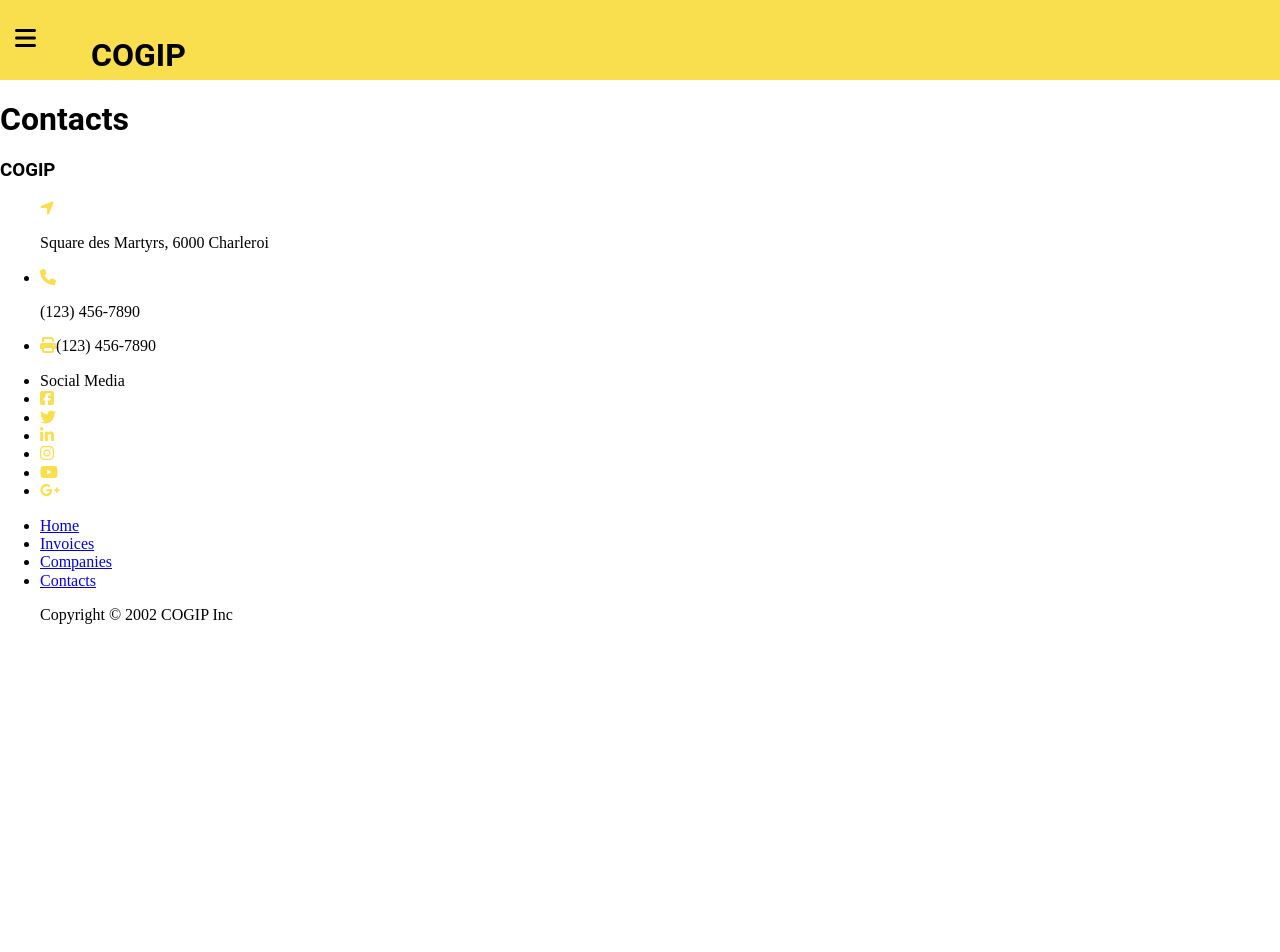
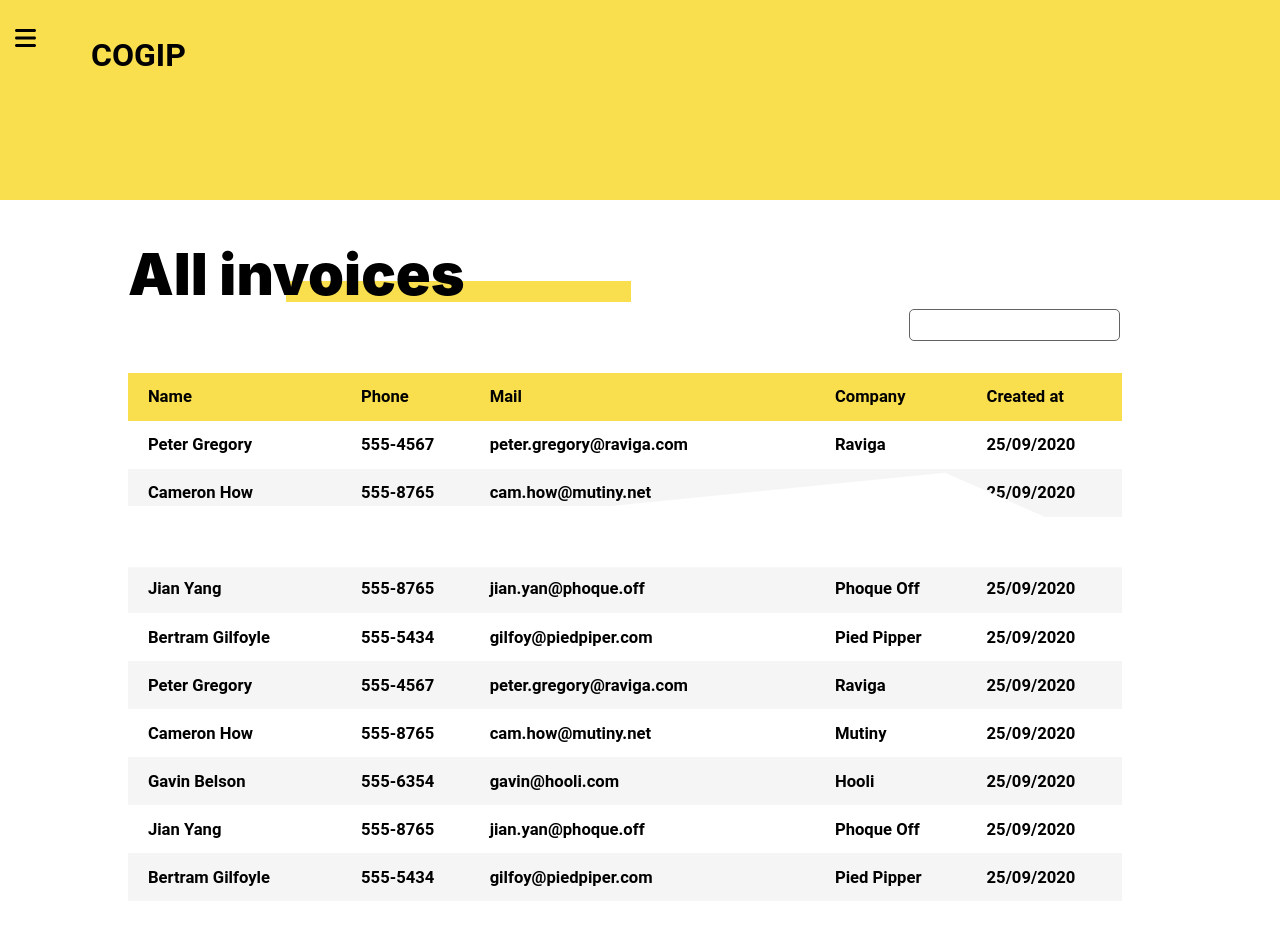
Before and after one commit to Robpiot/COGIP-GP3, a React (Vite) app: page /contacts in a window 1280 px wide. Shown: the top 952 px of the page. Before the commit the page ends 800 px from the top, so only its background shows below. Built offline with nearby package versions, Linux system fonts and the light colour scheme; the HTML template or start-up script is replaced by a standard one.

Commit message:
adding all contacts & all companies + style

```diff
--- a/src/assets/css/style.css
+++ b/src/assets/css/style.css
@@ -560,11 +560,11 @@ Files inside this folder should contain all styles relating to a reusable compon
 .titleSection::after {
   content: "";
   position: absolute;
-  top: 50%;
+  top: 60%;
   left: 13.7%;
   bottom: 0;
   height: 30%;
-  width: 26%;
+  width: 30%;
   background-color: #F9DE4E;
   z-index: -1;
 }
--- a/src/assets/scss/components/_allInvoices.scss
+++ b/src/assets/scss/components/_allInvoices.scss
@@ -21,11 +21,11 @@
     &::after {
         content:"";
         position:absolute;
-        top:50%;
+        top:60%;
         left:13.7%;
         bottom: 0;
         height: 30%;
-        width: 26%;
+        width: 30%;
         background-color: #F9DE4E;
         z-index:-1;
     }
--- /dev/null
+++ b/src/components/AllCompanies.jsx
@@ -0,0 +1,87 @@
+export function AllCompanies() {
+    return (
+        <table>
+            <thead>
+                <tr>
+                    <th className="name">Name</th>
+                    <th className="tva">TVA</th>
+                    <th className="country">Country</th>
+                    <th className="type">Type</th>
+                    <th className="creation">Created at</th>
+                </tr>
+            </thead>
+            <tbody>
+                <tr>
+                    <td>Raviga</td>
+                    <td>US456 654 321</td>
+                    <td>United States</td>
+                    <td>Supplier</td>
+                    <td>25/09/2020</td>
+                </tr>
+                <tr>
+                    <td>Dunder Mifflin</td>
+                    <td>US676 787 767</td>
+                    <td>United States</td>
+                    <td>Client</td>
+                    <td>25/09/2020</td>
+                </tr>
+                <tr>
+                    <td>Pierre Cailloux</td>
+                    <td>FR 676 676 676</td>
+                    <td>France</td>
+                    <td>Supplier</td>
+                    <td>25/09/2020</td>
+                </tr>
+                <tr>
+                    <td>Belgalol</td>
+                    <td>BE0987 876 787</td>
+                    <td>Belgium</td>
+                    <td>Supplier</td>
+                    <td>25/09/2020</td>
+                </tr>
+                <tr>
+                    <td>Jouet Jean-Miche</td>
+                    <td>FR 787 776 999</td>
+                    <td>France</td>
+                    <td>Client</td>
+                    <td>25/09/2020</td>
+                </tr>
+                <tr>
+                    <td>Raviga</td>
+                    <td>US456 654 321</td>
+                    <td>United States</td>
+                    <td>Supplier</td>
+                    <td>25/09/2020</td>
+                </tr>
+                <tr>
+                    <td>Dunder Mifflin</td>
+                    <td>US676 787 767</td>
+                    <td>United States</td>
+                    <td>Client</td>
+                    <td>25/09/2020</td>
+                </tr>
+                <tr>
+                    <td>Pierre Cailloux</td>
+                    <td>FR 676 676 676</td>
+                    <td>France</td>
+                    <td>Supplier</td>
+                    <td>25/09/2020</td>
+                </tr>
+                <tr>
+                    <td>Belgalol</td>
+                    <td>BE0987 876 787</td>
+                    <td>Belgium</td>
+                    <td>Supplier</td>
+                    <td>25/09/2020</td>
+                </tr>
+                <tr>
+                    <td>Jouet Jean-Miche</td>
+                    <td>FR 787 776 999</td>
+                    <td>France</td>
+                    <td>Client</td>
+                    <td>25/09/2020</td>
+                </tr>
+            </tbody>
+        </table>
+    )
+}
--- /dev/null
+++ b/src/components/AllContacts.jsx
@@ -0,0 +1,87 @@
+export function AllContacts() {
+    return (
+        <table>
+            <thead>
+                <tr>
+                    <th className="name">Name</th>
+                    <th className="phone">Phone</th>
+                    <th className="mail">Mail</th>
+                    <th className="comp">Company</th>
+                    <th className="creation">Created at</th>
+                </tr>
+            </thead>
+            <tbody>
+                <tr>
+                    <td>Peter Gregory  </td>
+                    <td>555-4567</td>
+                    <td>peter.gregory@raviga.com</td>
+                    <td>Raviga</td>
+                    <td>25/09/2020</td>
+                </tr>
+                <tr>
+                    <td>Cameron How</td>
+                    <td>555-8765</td>
+                    <td>cam.how@mutiny.net</td>
+                    <td>Mutiny</td>
+                    <td>25/09/2020</td>
+                </tr>
+                <tr>
+                    <td>Gavin Belson</td>
+                    <td>555-6354</td>
+                    <td>gavin@hooli.com</td>
+                    <td>Hooli</td>
+                    <td>25/09/2020</td>
+                </tr>
+                <tr>
+                    <td>Jian Yang</td>
+                    <td>555-8765</td>
+                    <td>jian.yan@phoque.off</td>
+                    <td>Phoque Off</td>
+                    <td>25/09/2020</td>
+                </tr>
+                <tr>
+                    <td>Bertram Gilfoyle</td>
+                    <td>555-5434</td>
+                    <td>gilfoy@piedpiper.com</td>
+                    <td>Pied Pipper</td>
+                    <td>25/09/2020</td>
+                </tr>
+                <tr>
+                    <td>Peter Gregory  </td>
+                    <td>555-4567</td>
+                    <td>peter.gregory@raviga.com</td>
+                    <td>Raviga</td>
+                    <td>25/09/2020</td>
+                </tr>
+                <tr>
+                    <td>Cameron How</td>
+                    <td>555-8765</td>
+                    <td>cam.how@mutiny.net</td>
+                    <td>Mutiny</td>
+                    <td>25/09/2020</td>
+                </tr>
+                <tr>
+                    <td>Gavin Belson</td>
+                    <td>555-6354</td>
+                    <td>gavin@hooli.com</td>
+                    <td>Hooli</td>
+                    <td>25/09/2020</td>
+                </tr>
+                <tr>
+                    <td>Jian Yang</td>
+                    <td>555-8765</td>
+                    <td>jian.yan@phoque.off</td>
+                    <td>Phoque Off</td>
+                    <td>25/09/2020</td>
+                </tr>
+                <tr>
+                    <td>Bertram Gilfoyle</td>
+                    <td>555-5434</td>
+                    <td>gilfoy@piedpiper.com</td>
+                    <td>Pied Pipper</td>
+                    <td>25/09/2020</td>
+                </tr>
+            </tbody>
+        </table>
+    )
+}
--- a/src/view/companies.jsx
+++ b/src/view/companies.jsx
@@ -1,11 +1,21 @@
 import Header from "../partials/header.jsx";
 import Footer from "../partials/footer.jsx";
+import { AllCompanies } from "../components/AllCompanies.jsx";
 
 const Companies = () => {
   return (
     <div>
       <Header />
-      <h1>Companies</h1>
+      <div className="svgSectionIn">
+          <svg className="svgInvoices" width="" height="" viewBox="0 0 1299 112" fill="none" xmlns="http://www.w3.org/2000/svg">
+              <path d="M0 39.3514H649.5L1046 0L1299 112H0V39.3514Z" fill="white"/>
+          </svg>
+      </div>
+      <h1 className="titleSection">All Companies</h1>
+      <input className="field" type="text" />
+      <div className="allInvoices">
+        <AllCompanies />
+      </div>
       <Footer />
     </div>
   );
--- a/src/view/contacts.jsx
+++ b/src/view/contacts.jsx
@@ -1,11 +1,21 @@
 import Header from "../partials/header.jsx";
 import Footer from "../partials/footer.jsx";
+import { AllContacts } from "../components/AllContacts.jsx";
 
 const Contacts = () => {
   return (
     <div>
       <Header />
-      <h1>Contacts</h1>
+      <div className="svgSectionIn">
+          <svg className="svgInvoices" width="" height="" viewBox="0 0 1299 112" fill="none" xmlns="http://www.w3.org/2000/svg">
+              <path d="M0 39.3514H649.5L1046 0L1299 112H0V39.3514Z" fill="white"/>
+          </svg>
+      </div>
+      <h1 className="titleSection">All invoices</h1>
+      <input className="field" type="text" />
+      <div className="allInvoices">
+        <AllContacts />
+      </div>
       <Footer />
     </div>
   );
```
